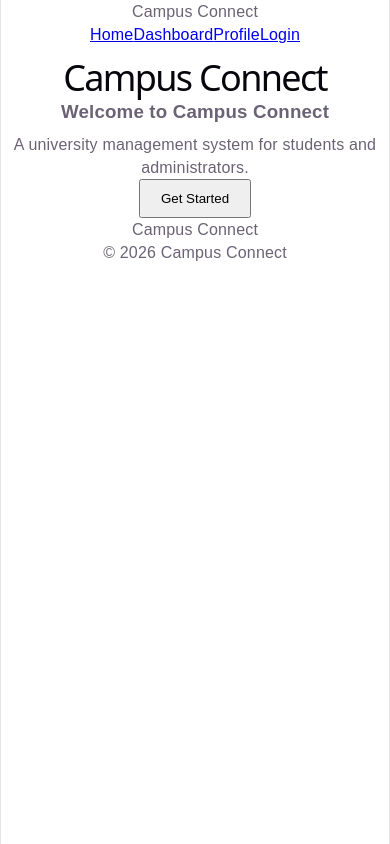
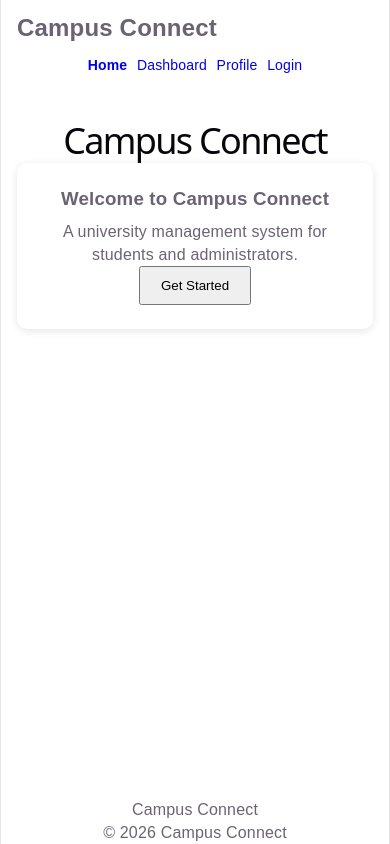
Before and after one commit to POLORAJ/CampusConnect, a React (Vite) app in the folder client/: page / in a window 390 px wide. Built offline with nearby package versions, Linux system fonts and the light colour scheme.

Commit message:
Complete Sprint 8 responsive UI

```diff
--- a/client/src/layouts/MainLayout.jsx
+++ b/client/src/layouts/MainLayout.jsx
@@ -4,15 +4,15 @@ import Footer from "../components/Footer";
 
 function MainLayout() {
   return (
-    <>
+    <div className="main-layout">
       <Navbar />
 
-      <main>
+      <main className="main-content">
         <Outlet />
       </main>
 
       <Footer />
-    </>
+    </div>
   );
 }
 
--- a/client/src/main.jsx
+++ b/client/src/main.jsx
@@ -1,6 +1,11 @@
 import { StrictMode } from 'react';
 import { createRoot } from 'react-dom/client';
 import { BrowserRouter } from 'react-router-dom';
+
+import './styles/global.css'
+import './styles/layout.css'
+import './styles/components.css'
+import './styles/responsive.css'
 
 import './index.css';
 import './assets/styles/global.css';
--- /dev/null
+++ b/client/src/styles/components.css
@@ -0,0 +1,69 @@
+/* =========================
+   Navbar
+   ========================= */
+
+.navbar {
+  display: flex;
+  justify-content: space-between;
+  align-items: center;
+  padding: 15px 30px;
+  width: 100%;
+  box-sizing: border-box;
+}
+
+.logo {
+  font-size: 24px;
+  font-weight: bold;
+  white-space: nowrap;
+}
+
+.nav-links {
+  display: flex;
+  align-items: center;
+  gap: 20px;
+  flex-wrap: wrap;
+}
+
+.nav-links a {
+  text-decoration: none;
+  font-size: 16px;
+}
+.navbar {
+  display: flex;
+  justify-content: space-between;
+  align-items: center;
+  padding: 1rem 2rem;
+  gap: 1rem;
+}
+
+.logo {
+  font-size: 1.5rem;
+  font-weight: bold;
+}
+
+.nav-links {
+  display: flex;
+  align-items: center;
+  gap: 1.5rem;
+}
+
+.nav-links a {
+  text-decoration: none;
+}
+
+.nav-links a.active {
+  font-weight: bold;
+}
+
+.card-container {
+  display: grid;
+  grid-template-columns: repeat(auto-fit, minmax(250px, 1fr));
+  gap: 1.5rem;
+}
+
+.card {
+  padding: 1.5rem;
+  border-radius: 10px;
+  background: white;
+  box-shadow: 0 2px 8px rgba(0, 0, 0, 0.1);
+}
--- /dev/null
+++ b/client/src/styles/layout.css
@@ -0,0 +1,26 @@
+/* =========================
+   Main Page Layout
+   ========================= */
+
+.main-layout {
+  min-height: 100vh;
+  display: flex;
+  flex-direction: column;
+}
+
+.main-content {
+  flex: 1;
+  width: 100%;
+  box-sizing: border-box;
+}
+
+.main-layout {
+  min-height: 100vh;
+  display: flex;
+  flex-direction: column;
+}
+
+.main-content {
+  flex: 1;
+  padding: 2rem;
+}
--- /dev/null
+++ b/client/src/styles/responsive.css
@@ -0,0 +1,73 @@
+/* =========================
+   Responsive Navbar
+   ========================= */
+
+/* Tablet */
+@media (max-width: 768px) {
+  .navbar {
+    padding: 15px 20px;
+  }
+
+  .nav-links {
+    gap: 12px;
+  }
+
+  .nav-links a {
+    font-size: 15px;
+  }
+}
+
+/* Mobile */
+@media (max-width: 480px) {
+  .navbar {
+    flex-direction: column;
+    gap: 15px;
+    text-align: center;
+  }
+
+  .nav-links {
+    justify-content: center;
+    gap: 10px;
+  }
+
+  .nav-links a {
+    font-size: 14px;
+  }
+}
+
+/* Tablet */
+@media (max-width: 768px) {
+  .navbar {
+    padding: 1rem;
+  }
+
+  .nav-links {
+    gap: 0.8rem;
+  }
+
+  .main-content {
+    padding: 1.5rem;
+  }
+}
+
+/* Mobile */
+@media (max-width: 480px) {
+  .navbar {
+    flex-direction: column;
+    align-items: flex-start;
+  }
+
+  .nav-links {
+    width: 100%;
+    flex-wrap: wrap;
+    gap: 0.6rem;
+  }
+
+  .main-content {
+    padding: 1rem;
+  }
+
+  .card-container {
+    grid-template-columns: 1fr;
+  }
+}
```
Also changed, not shown: client/src/styles/global.css (added).
